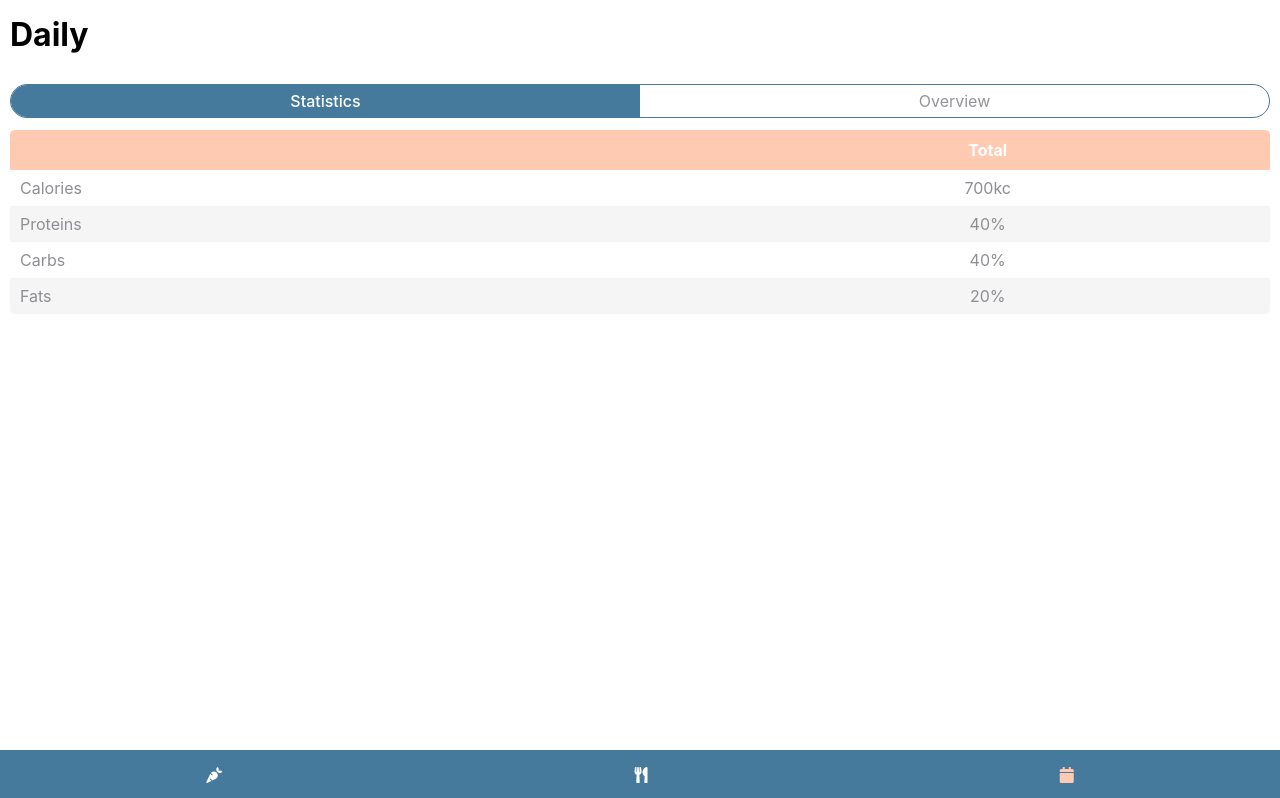
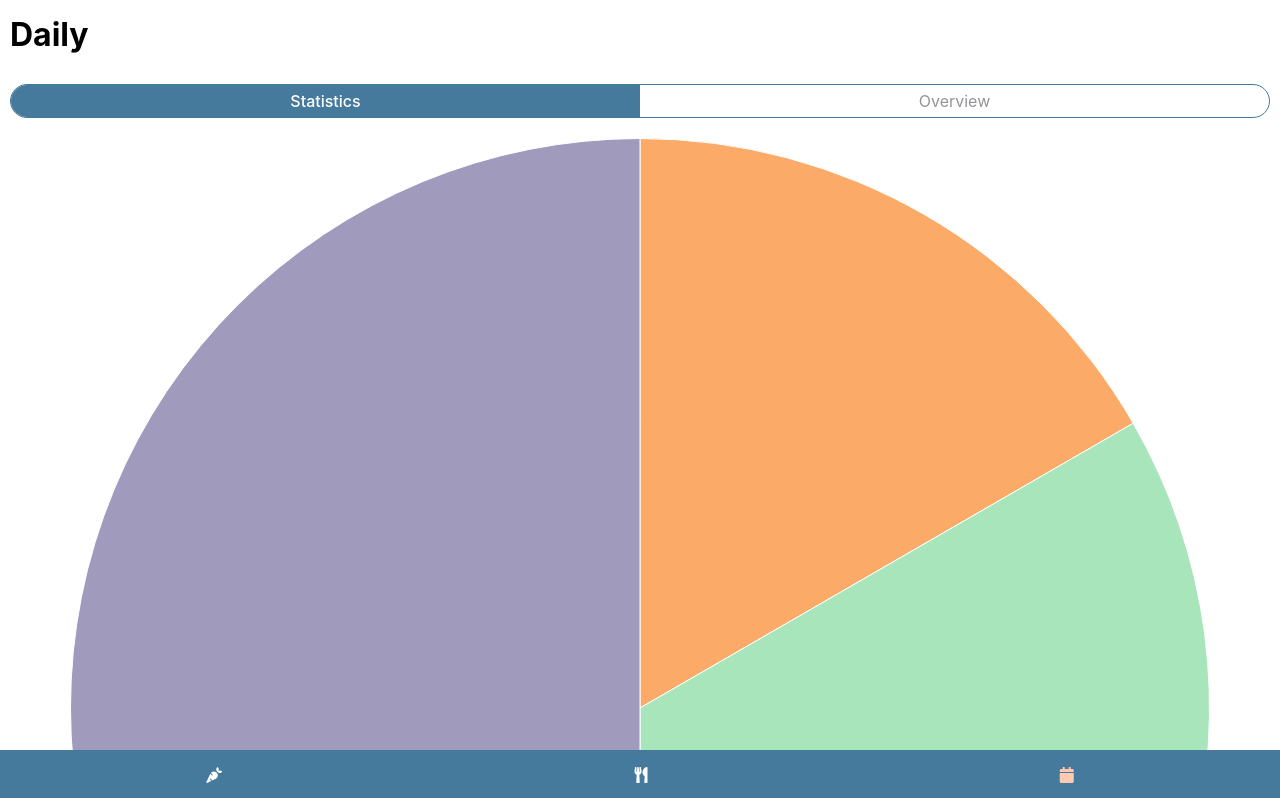
Before and after one commit to LeoGoemaere/Nutrition, a Vue app: page /#/daily/statistics in a window 1280 px wide. Shown: the top 798 px of the page. Built offline with nearby package versions, Linux system fonts and the light colour scheme.

Commit message:
Styles the chart + table nutriments

```diff
--- a/package.json
+++ b/package.json
@@ -7,9 +7,12 @@
     "build": "vue-cli-service build"
   },
   "dependencies": {
+    "chart.js": "^2.8.0",
+    "chartjs-plugin-labels": "^1.1.0",
     "core-js": "^2.6.5",
     "uuid": "^3.3.2",
     "vue": "^2.6.10",
+    "vue-chartjs": "^3.4.2",
     "vue-router": "^3.0.3",
     "vuex": "^3.0.1"
   },
--- a/src/App.vue
+++ b/src/App.vue
@@ -45,6 +45,8 @@
 	@import './styles/components/segmented-control';
 	@import './styles/components/accordion';
 	@import './styles/components/table';
+	@import './styles/components/chart';
+	@import './styles/components/nutriment';
 
 	// Import layouts styles.
 	@import './styles/layouts/navigation';
--- /dev/null
+++ b/src/components/Chart.vue
@@ -0,0 +1,51 @@
+<script>
+import { mapGetters } from 'vuex';
+import { Pie } from 'vue-chartjs';
+import { ChartModule } from 'chartjs-plugin-labels'
+
+export default {
+	extends: Pie,
+	name: "Chart",
+	components: { },
+	props: {
+	},
+	mounted() {
+		this.renderChart(this.data, this.options)
+	},
+	data: function() {
+		return {
+			data: {
+				labels: ['Carbs', 'Proteïns', 'Fats'],
+				datasets: [{
+					label: '# of Votes',
+					data: [5, 10, 15],
+					backgroundColor: [
+						'#FCAA67',	// Carbs
+						'#A9E5BB',	// Proteins
+						'#A09ABC',	// Fats
+					],
+					borderColor: [
+					],
+					borderWidth: 1
+				}]
+			},
+			options: {
+				legend: {
+					display: false
+				},
+				plugins: {
+					labels: {
+						render: 'labels',
+						fontColor: '#fff',
+						fontSize: 15,
+					}
+				}
+			}
+		}
+	},
+	methods: {
+	},
+	computed: {
+	}
+};
+</script>
--- /dev/null
+++ b/src/styles/components/_chart.scss
@@ -0,0 +1,4 @@
+.chart {
+	padding: 0 60px;
+	margin: 20px 0 40px;
+}
--- /dev/null
+++ b/src/styles/components/_nutriment.scss
@@ -0,0 +1,53 @@
+.nutriment__label {
+	display: flex;
+	align-items: center;
+	&:before {
+		content: "";
+		border-radius: 50%;
+		margin-right: 5px;
+		width: 6px;
+		height: 6px;
+	}
+}
+
+.nutriment__calories-row {
+	background-color: #c1c1c1;
+	color: #fff;
+}
+
+
+.nutriment__value {
+	font-weight: 500;
+}
+
+
+// Proteins.
+.nutriment__label--prots {
+	&:before {
+		background-color: #A9E5BB;
+	}
+}
+.nutriment__prots-row {
+	color: #A9E5BB;
+}
+
+
+// Carbs.
+.nutriment__label--carbs {
+	&:before {
+		background-color: #FCAA67;
+	}
+}
+.nutriment__carbs-row {
+	color: #FCAA67;
+}
+
+// Fats.
+.nutriment__label--fats {
+	&:before {
+		background-color: #A09ABC;
+	}
+}
+.nutriment__fats-row {
+	color: #A09ABC;
+}
--- a/src/styles/components/_table.scss
+++ b/src/styles/components/_table.scss
@@ -6,8 +6,7 @@
 }
 
 .table__head {
-	background-color: #FFCAB1;
-	color: #fff;
+	border-bottom: 1px solid #f5f5f5;
 }
 
 .table__body {
@@ -19,7 +18,8 @@
 }
 
 .table__th {
-	padding: 10px 0;
+	padding-bottom: 5px;
+	font-weight: 400;
 }
 
 .table__td {
--- a/src/views/Statistics.vue
+++ b/src/views/Statistics.vue
@@ -1,5 +1,6 @@
 <template>
-	<div class="space-x u-mt">
+	<div class="space-x">
+		<Chart class="chart" />
 		<table class="table">
 			<thead class="table__head">
 				<tr>
@@ -8,21 +9,21 @@
 				</tr>
 			</thead>
 			<tbody class="table__body">
-				<tr>
+				<tr class="nutriment__calories-row">
 					<td class="table__td">Calories</td>
-					<td class="u-ta-c table__td">700kc</td>
+					<td class="u-ta-c table__td nutriment__value">700kc</td>
 				</tr>
-				<tr>
-					<td class="table__td">Proteins</td>
-					<td class="u-ta-c table__td">40%</td>
+				<tr class="nutriment__prots-row">
+					<td class="table__td nutriment__label nutriment__label--prots">Proteins</td>
+					<td class="u-ta-c table__td nutriment__value">40%</td>
 				</tr>
-				<tr>
-					<td class="table__td">Carbs</td>
-					<td class="u-ta-c table__td">40%</td>
+				<tr class="nutriment__carbs-row">
+					<td class="table__td nutriment__label nutriment__label--carbs">Carbs</td>
+					<td class="u-ta-c table__td nutriment__value">40%</td>
 				</tr>
-				<tr>
-					<td class="table__td">Fats</td>
-					<td class="u-ta-c table__td">20%</td>
+				<tr class="nutriment__fats-row">
+					<td class="table__td nutriment__label nutriment__label--fats">Fats</td>
+					<td class="u-ta-c table__td nutriment__value">20%</td>
 				</tr>
 			</tbody>
 		</table>
@@ -32,9 +33,11 @@
 <script>
 import { mapGetters } from 'vuex';
 
+import Chart from '@/components/Chart';
+
 export default {
 	name: "Statistics",
-	components: {},
+	components: { Chart },
 	props: {
 	},
 	methods: {
```
Also changed, not shown: 1 other file (tests, documents, lock files or other folders).
